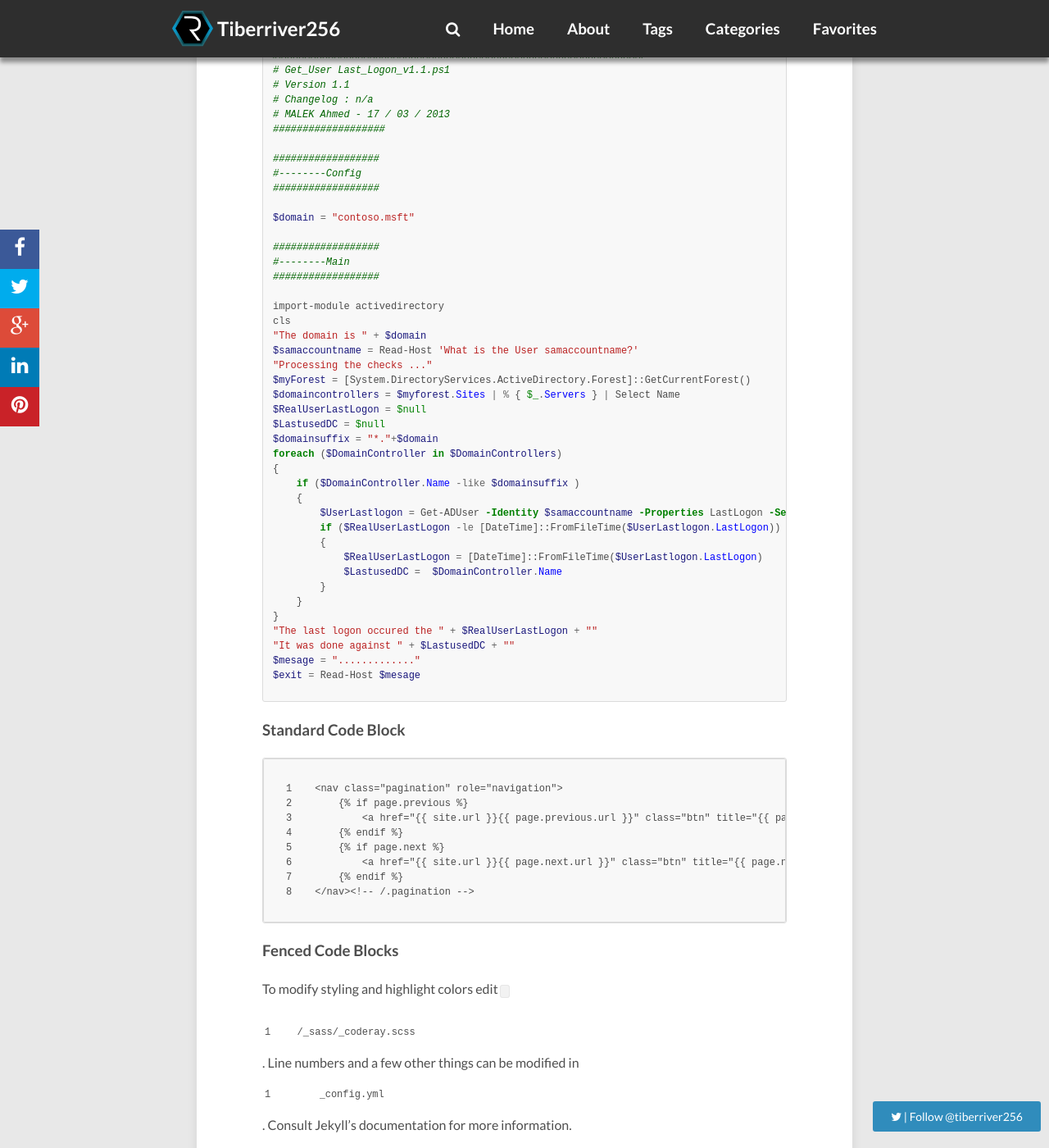
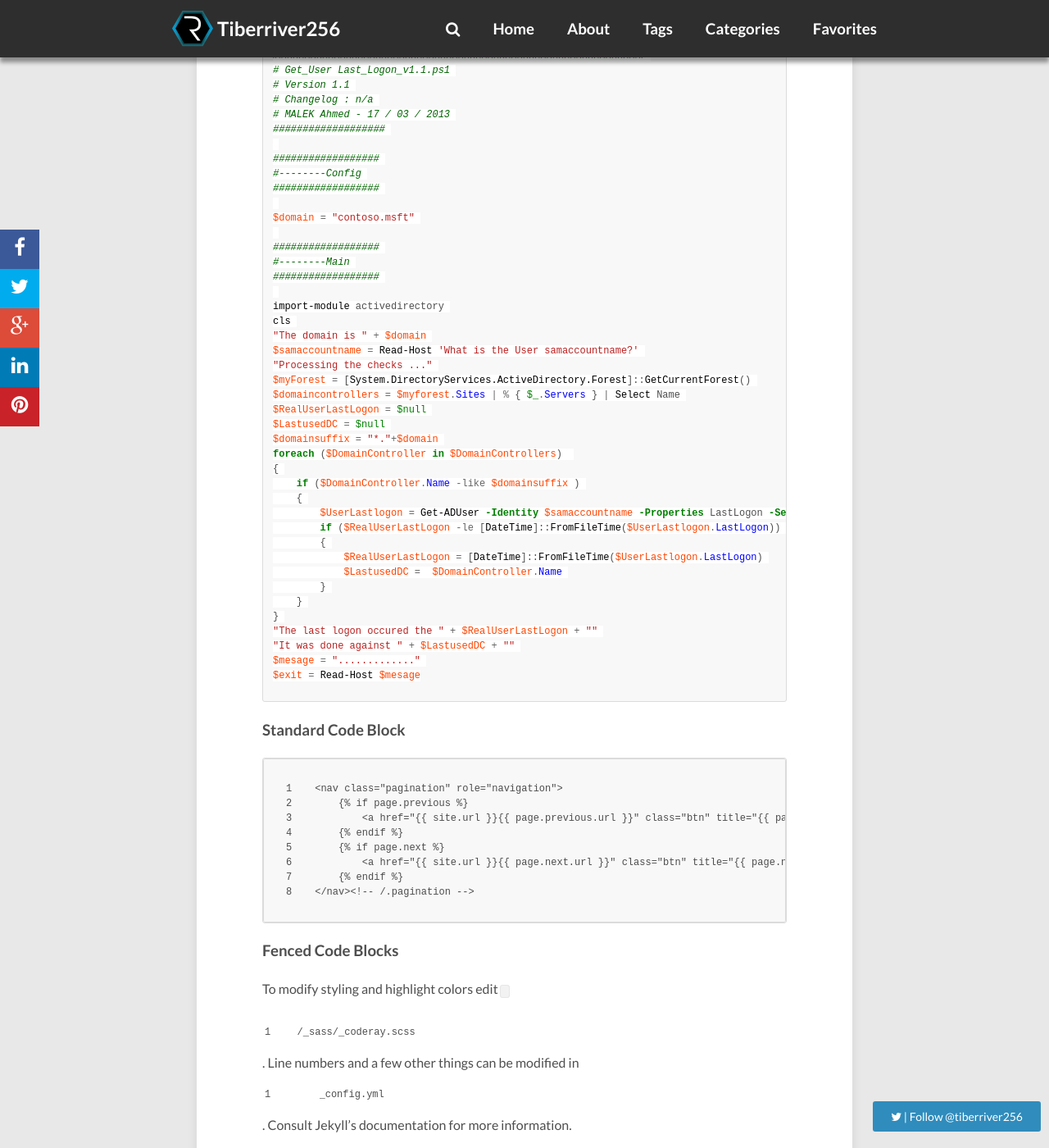
Before and after one commit to Tiberriver256/Tiberriver256.GitHub.io, a Jekyll site: the page built from index.html, in a window 1280 px wide and 1400 px high, scrolled down 2376 px. Shown: the whole window at 82% size. Built offline with Jekyll 4.4.1, drawn with Linux system fonts in a browser that asks for light colours; nearby versions of some CDN libraries; the list of posts is cut into pages by our own code; comment, search, counter and statistics services are not loaded.

Commit message:
PowerShell Syntax 2

```diff
--- a/_sass/_pygments.scss
+++ b/_sass/_pygments.scss
@@ -9,8 +9,16 @@
 		margin: 0;
 		padding: 1em;
 	}
+
+ .language-powershell {background-color: #ffffff;}
+ .language-powershell .n { Color: #000000 }
+ .language-powershell .nv { Color: #FF4500 }
+ .language-powershell .s2 .s1 { Color: #8B0000 }
+ .language-powershell .nb { Color: #0000FF }
+ .language-powershell .no { Color: #008080 }
+ .language-powershell .p .o { Color: #A9A9A9 }
+ .language-powershell .c {color: #006400; font-style: italic }
  .c { color: #408080; font-style: italic } /* Comment */
- .language-powershell .c {color: #006400; font-style: italic }
  .err { border: 1px solid #FF0000 } /* Error */
  .k { color: #008000; font-weight: bold } /* Keyword */
  .o { color: #666666 } /* Operator */
```
